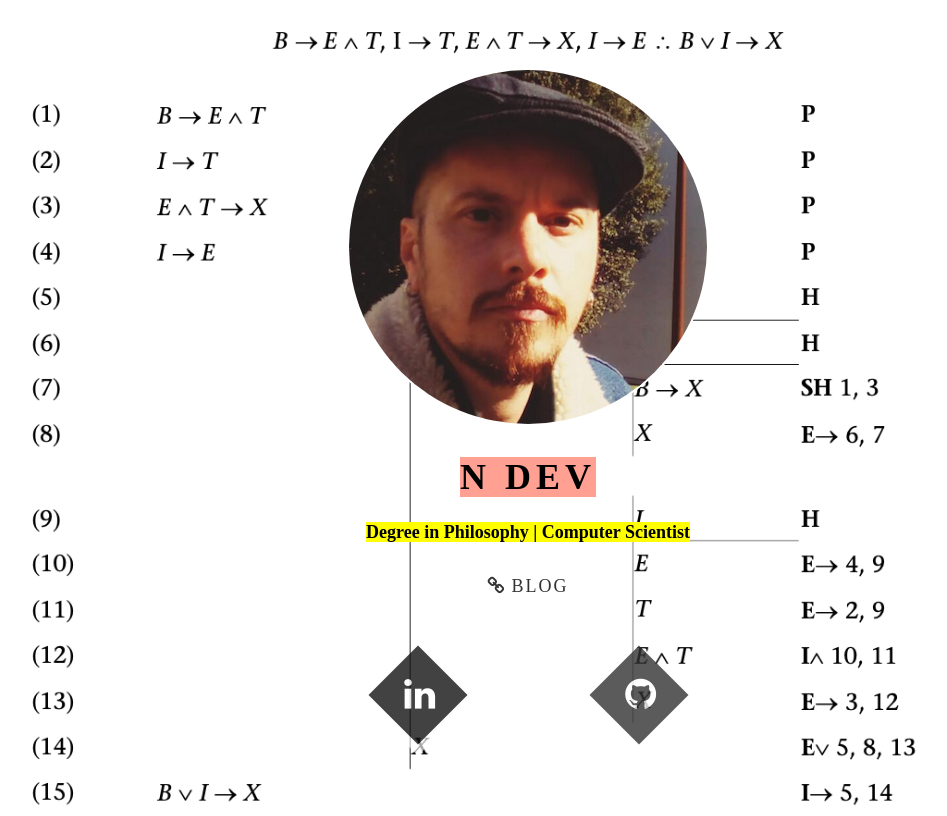
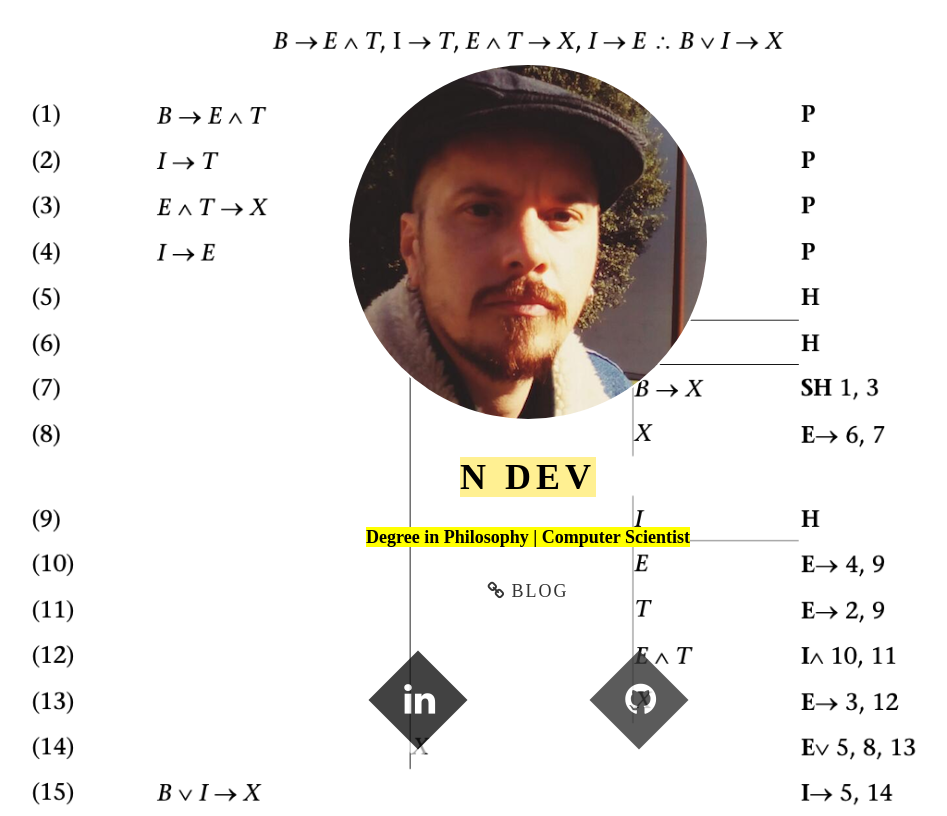
Before and after one commit to napodevesa/ndevsite, a plain HTML site: page index.html in a window 1280 px wide. Shown: the whole page, without its empty margins (120-1067 px from the left). Drawn offline with nearby package versions, Linux system fonts and the light colour scheme.

Commit message:
changes css/styles.css

```diff
--- a/css/styles.css
+++ b/css/styles.css
@@ -2,6 +2,7 @@ h1
 {
 	font-size:6em;
 	margin:.67em 0
+	background: #555555;
 }
 
 
--- a/index.html
+++ b/index.html
@@ -35,7 +35,7 @@
 				<img class="img animated bounceInUp" src="img/avatar.jpg" srcset="img/avatar@2x.jpg 2x" alt="">
 				<figcaption class="name animated bounceInDown">
 
-					<h1> <span style="background-color: #ffa092;" >  N DEV  </span> </h1>
+					<h1> <span style="background-color: #fff092;" >  N DEV  </span> </h1>
 					<h4> <span style="background-color: #ffff00;" > Degree in Philosophy | Computer Scientist </span> </h5>
 
 					<a class="btn" href="https://ddprogramacion.home.blog/"><i class="fa fa-link"></i>Blog</a>
```
